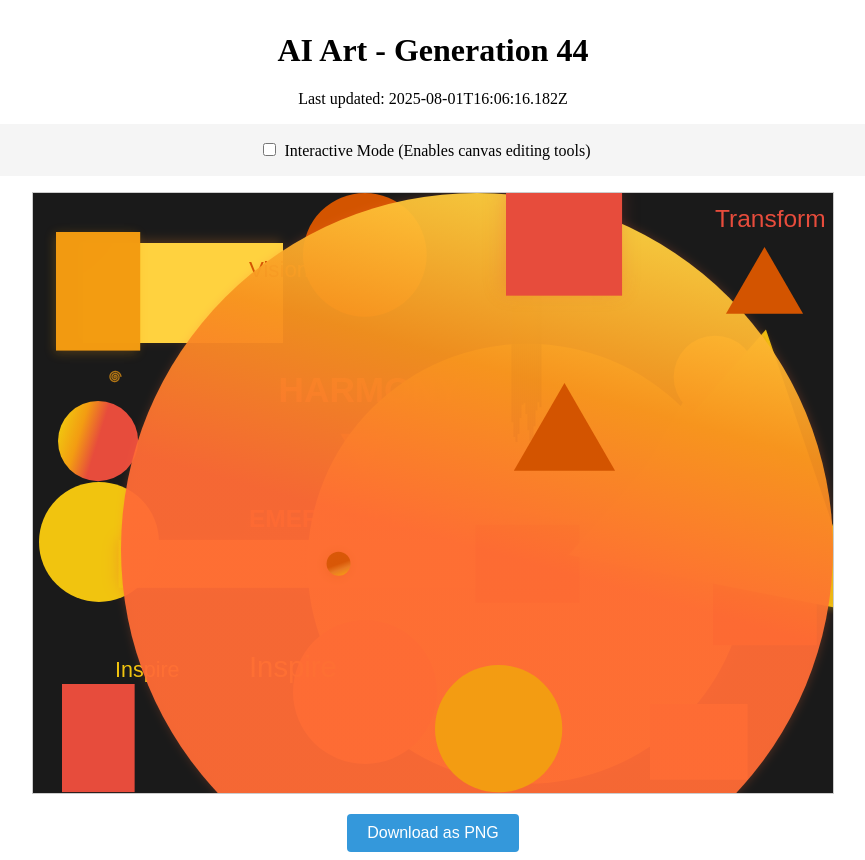
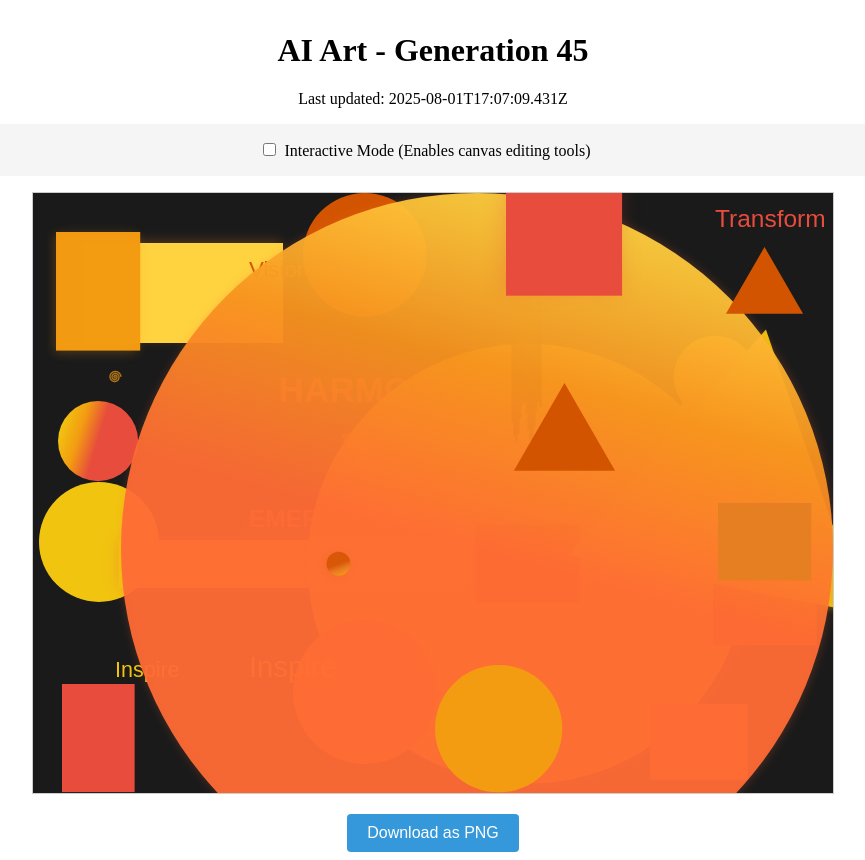
Before and after one commit to mcclowes/ai-art, a React (Vite) app: page / in a window 1280 px wide. Shown: the whole page, without its empty margins (207-1072 px from the left). Built offline with nearby package versions, Linux system fonts and the light colour scheme.

Commit message:
Improve artwork - Generation 45

```diff
--- a/src/artwork-state.ts
+++ b/src/artwork-state.ts
@@ -559,9 +559,18 @@ export const artworkState: ArtworkState = {
       "size": 58.46107041255172,
       "fillStyle": "#d35400",
       "id": "triangle_1754064376182"
+    },
+    {
+      "type": "rectangle",
+      "x": 685,
+      "y": 310,
+      "width": 93.16222380898631,
+      "height": 77.39682435187382,
+      "fillStyle": "#e67e22",
+      "id": "element_1754068029431"
     }
   ],
-  "generation": 44,
-  "lastUpdated": "2025-08-01T16:06:16.182Z",
+  "generation": 45,
+  "lastUpdated": "2025-08-01T17:07:09.431Z",
   "cycleStarted": "2025-07-30T21:05:00.444Z"
 };
```
